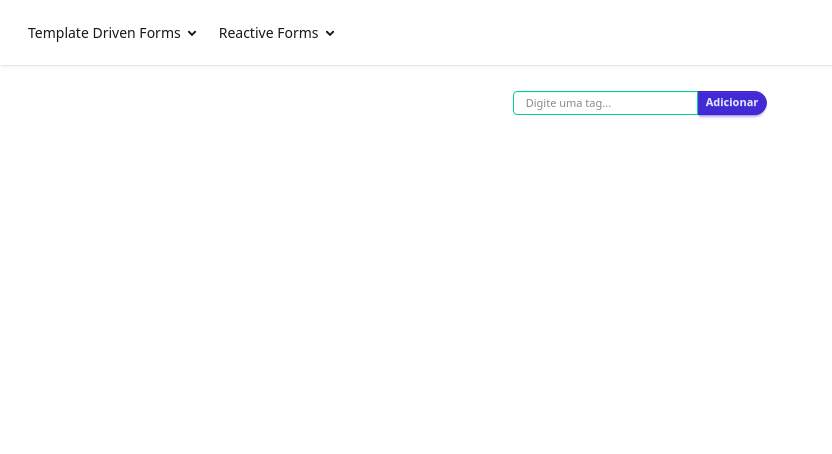
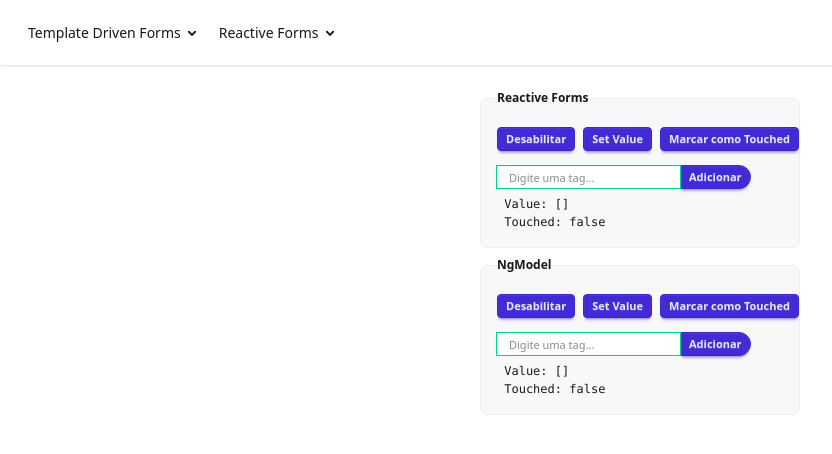
Before and after one commit to lodovikoa/curso-formularios-com-angular, an Angular app: page /reactive-forms/control-value-acessor in a window 1280 px wide. Shown: the top 454 px of the page, without its empty margins (0-832 px from the left). Built offline with nearby package versions, Linux system fonts and the light colour scheme.

Commit message:
feat: até aula 20

```diff
--- a/src/app/features/reactive-forms/12.control-value-acessor/control-value-acessor.component.html
+++ b/src/app/features/reactive-forms/12.control-value-acessor/control-value-acessor.component.html
@@ -1 +1,47 @@
-<app-tags />
+<fieldset class="fieldset bg-base-200 border-base-300 rounded-box w-xs border p-4">
+  <legend class="fieldset-legend">Reactive Forms</legend>
+
+  <div class="flex gap-2">
+    <button class="btn btn-primary btn-xs" (click)="toggle(tags)">
+      @if(tags.enabled) {
+        Desabilitar
+      } @else {
+        Habilitar
+      }
+    </button>
+
+    <button class="btn btn-primary btn-xs" (click)="setValue(tags)">Set Value</button>
+    <button class="btn btn-primary btn-xs" (click)="markasTouched(tags)">Marcar como Touched</button>
+  </div>
+
+  <app-tags [formControl]="tags" />
+
+  <div>
+    <pre> Value: {{ tags.value | json }} </pre>
+    <pre> Touched: {{ tags.touched }} </pre>
+  </div>
+</fieldset>
+
+<fieldset class="fieldset bg-base-200 border-base-300 rounded-box w-xs border p-4">
+  <legend class="fieldset-legend">NgModel</legend>
+
+  <div class="flex gap-2">
+    <button class="btn btn-primary btn-xs" (click)="toggle(model.control)">
+      @if(tags.enabled) {
+        Desabilitar
+      } @else {
+        Habilitar
+      }
+    </button>
+
+    <button class="btn btn-primary btn-xs" (click)="setValue(model.control)">Set Value</button>
+    <button class="btn btn-primary btn-xs" (click)="markasTouched(model.control)">Marcar como Touched</button>
+  </div>
+
+  <app-tags [(ngModel)]="tagsWithNgModel" #model="ngModel" />
+
+  <div>
+    <pre> Value: {{ model.value | json }} </pre>
+    <pre> Touched: {{ model.touched }} </pre>
+  </div>
+</fieldset>
--- a/src/app/features/reactive-forms/12.control-value-acessor/control-value-acessor.component.ts
+++ b/src/app/features/reactive-forms/12.control-value-acessor/control-value-acessor.component.ts
@@ -1,13 +1,29 @@
-import { ChangeDetectionStrategy, Component } from '@angular/core';
+import { ChangeDetectionStrategy, Component, signal } from '@angular/core';
 import { TagsComponent } from './tags/tags.component';
+import { AbstractControl, FormControl, FormsModule, ReactiveFormsModule } from '@angular/forms';
+import { JsonPipe } from '@angular/common';
 
 @Component({
   selector: 'app-control-value-acessor',
-  imports: [ TagsComponent ],
+  imports: [ TagsComponent, ReactiveFormsModule, FormsModule, JsonPipe ],
   templateUrl: './control-value-acessor.component.html',
   styleUrl: './control-value-acessor.component.css',
   changeDetection: ChangeDetectionStrategy.OnPush,
 })
 export class ControlValueAcessorComponent {
 
+  protected tags = new FormControl<string[]>([]);
+  protected tagsWithNgModel = signal([]);
+
+  protected setValue(control: AbstractControl) {
+    control.setValue(['Ação', 'Aventura']);
+  }
+
+  protected markasTouched(control: AbstractControl) {
+    control.markAsTouched();
+  }
+
+  protected toggle(control: AbstractControl) {
+    return control.enabled ? control.disable() : control.enable();
+  }
 }
--- a/src/app/features/reactive-forms/12.control-value-acessor/tags/tags.component.html
+++ b/src/app/features/reactive-forms/12.control-value-acessor/tags/tags.component.html
@@ -1,11 +1,18 @@
 <div class="flex flex-wrap gap-2 mb-2">
   @for (tag of tags(); track tag) {
-    <div> {{ tag }}</div>
+    <div class="join">
+      <div class="join-item badge" [class]="isDisable() ? 'badge-ghost' : 'badge-soft badge-primary'">
+        {{ tag }}
+      </div>
+      <button class="join-item btn btn-xs btn-soft btn-primary" [disabled]="isDisable()" (click)="removeTag(tag)">X</button>
 
+
+    </div>
   }
 </div>
 
 <div class="join">
-  <input class="input input-xs join-item" placeholder="Digite uma tag..." [(ngModel)]="newTag" />
-  <button class="btn btn-xs btn-primary join-item rounded-r-full" (click)="addTag()">Adicionar</button>
+  <label for="tagInput" class="sr-only">Digite uma tag</label>
+  <input id="tagInput" class="input input-xs join-item" placeholder="Digite uma tag..." [(ngModel)]="newTag" (blur)="onTouchedFn()" [disabled]="isDisable()" />
+  <button class="btn btn-xs btn-primary join-item rounded-r-full" (click)="addTag(); onTouchedFn()" [disabled]="isDisable()">Adicionar</button>
 </div>
--- a/src/app/features/reactive-forms/12.control-value-acessor/tags/tags.component.ts
+++ b/src/app/features/reactive-forms/12.control-value-acessor/tags/tags.component.ts
@@ -17,27 +17,44 @@ export class TagsComponent implements ControlValueAccessor {
 
   protected tags = signal<string[]>([]);
   protected newTag = signal('');
+  private changeFn = (tags: string[])  => {};
+  protected onTouchedFn = () => {};
+  protected isDisable = signal(false);
 
-  addTag() {
+  protected removeTag(tag: string) {
+    this.tags.update(tags => {
+      return tags.filter(t => t !== tag);
+    });
+
+    this.changeFn(this.tags());
+  }
+
+  protected addTag() {
     const tag = this.newTag().trim();
     this.tags.update(tags => [...tags, tag]);
+    this.changeFn(this.tags());
     this.newTag.set('');
   }
 
   writeValue(value: string[]): void {
-    this.tags.set(value);
+    if(!Array.isArray(value)) {
+      this.tags.set([]);
+    } else {
+      this.tags.set(value);
+    }
+
   }
 
-  registerOnChange(fn: any): void {
-    throw new Error('Method not implemented.');
+  registerOnChange(fn: (tags: string[]) => {}): void {
+    this.changeFn = fn;
   }
 
   registerOnTouched(fn: any): void {
-    throw new Error('Method not implemented.');
+    this.onTouchedFn = fn;
   }
 
   setDisabledState?(isDisabled: boolean): void {
-    throw new Error('Method not implemented.');
+    this.isDisable.set(isDisabled);
   }
 
 }
```
